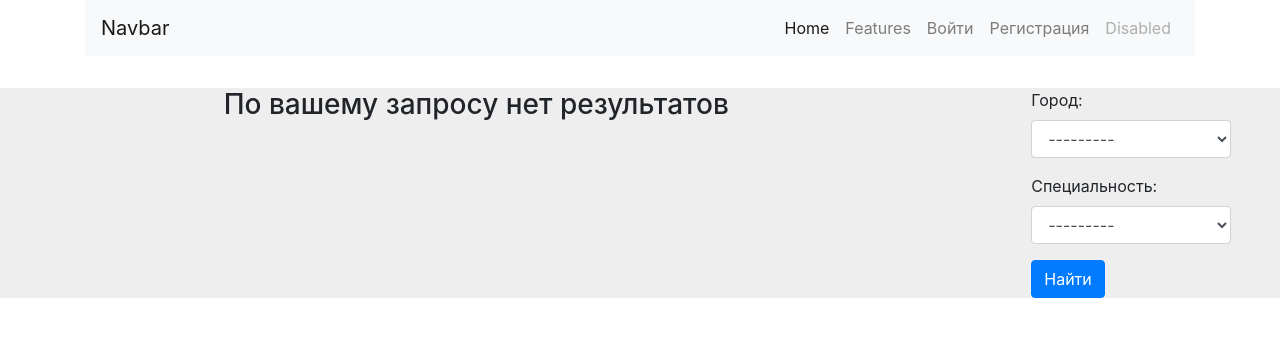
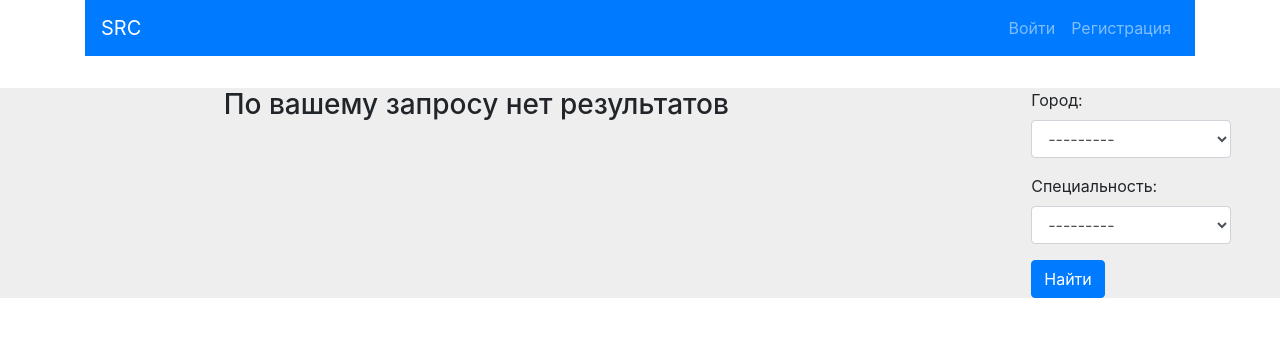
Before and after one commit to olysseuss/service_scrp, a Django app: page /list in a window 1280 px wide. Shown: the top 337 px of the page. Run offline with Django 3.2, Linux system fonts and the light colour scheme; data that the repository does not hold is empty; parts of the project's set-up code (start-up, migrations or seed data) failed here and were passed over; some libraries are stand-ins or nearby versions.

Commit message:
fonts, logo and navbar

```diff
--- a/src/scrap/templates/scrap/home.html
+++ b/src/scrap/templates/scrap/home.html
@@ -6,7 +6,7 @@
 {% block content %}
 <div class="container">
     <div class="row text-center">
-        <div class="col my-2"><h2>Сбор вакансий</h2>
+        <div class="col my-2"><h2>Поиск вакансий</h2>
         <p class="my-4">Выберете город и специальность</p>
         </div>
     </div>
--- a/src/scrap/templates/scrap/list.html
+++ b/src/scrap/templates/scrap/list.html
@@ -5,6 +5,13 @@
 
 {% block content %}
 <div class="col-md-9" style="background-color: #eee">
+
+{% if object_list %}
+    <div class="row">
+        <div class="col-md mx-auto">
+            <h3 align="center">Результаты запроса</h3>
+        </div>
+    </div>
     {% for obj in object_list%}
         <div class="card my-2">
             <div class="card-header">
@@ -17,14 +24,7 @@
                 <a href="{{obj.url}}" class="btn btn-primary">Go to the site</a>
             </div>
         </div>
-    {% empty %}
-    <div class="row">
-        <div class="col-md mx-auto">
-            <h3 align="center">По вашему запросу нет результатов</h3>
-        </div>
-    </div>
     {% endfor %}
-{% if object_list %}
     <div class="row">
         <div class="col">
             <nav aria-label="Page navigation example">
@@ -72,6 +72,12 @@
 <!--            </div>-->
         </div>
     </div>
+{% else %}
+    <div class="row">
+        <div class="col-md mx-auto">
+            <h3 align="center">По вашему запросу нет результатов</h3>
+        </div>
+    </div>
 {% endif %}
 </div>
 
--- /dev/null
+++ b/src/static/css/main.css
@@ -0,0 +1,8 @@
+@font-face {
+    font-family Alice;
+    src: url(../fonts/Alice-Regular.ttf)
+}
+#brand {
+    font-family Alice;
+    color: #fff
+}
--- a/src/templates/base.html
+++ b/src/templates/base.html
@@ -6,6 +6,7 @@
     <meta charset="utf-8">
     <meta name="viewport" content="width=device-width, initial-scale=1, shrink-to-fit=no">
     <link rel="icon" href="{% static 'favicon.ico' %}">
+    <link rel="stylesheet" href="{% static 'css/main.css' %}">
     <!-- Bootstrap CSS -->
     <link rel="stylesheet" href="https://stackpath.bootstrapcdn.com/bootstrap/4.5.2/css/bootstrap.min.css" integrity="sha384-JcKb8q3iqJ61gNV9KGb8thSsNjpSL0n8PARn9HuZOnIxN0hoP+VmmDGMN5t9UJ0Z" crossorigin="anonymous">
 
@@ -13,15 +14,13 @@
   </head>
   <body>
     <div class="container">
-    <nav class="navbar navbar-expand-lg navbar-light bg-light" >
-      <a class="navbar-brand" href="{% url 'home' %}">Navbar</a>
+    <nav class="navbar navbar-expand-lg navbar-dark" style="background-color: #007bff;" >
+      <a class="navbar-brand" href="{% url 'home' %}" id="brand">SRC</a>
       <button class="navbar-toggler" type="button" data-toggle="collapse" data-target="#navbarNavAltMarkup" aria-controls="navbarNavAltMarkup" aria-expanded="false" aria-label="Toggle navigation">
         <span class="navbar-toggler-icon"></span>
       </button>
       <div class="collapse navbar-collapse" id="navbarNavAltMarkup">
         <div class="navbar-nav ml-auto">
-          <a class="nav-link active" href="#">Home <span class="sr-only">(current)</span></a>
-          <a class="nav-link" href="#">Features</a>
           {% if user.is_authenticated %}
           <a class="nav-link" href="{% url 'accounts:logout' %}">Выйти</a>
           <a class="nav-link" href="{% url 'accounts:update' %}">Настройки</a>
@@ -29,7 +28,6 @@
           <a class="nav-link" href="{% url 'accounts:login' %}">Войти</a>
           <a class="nav-link" href="{% url 'accounts:register' %}">Регистрация</a>
           {% endif %}
-          <a class="nav-link disabled" href="#" tabindex="-1" aria-disabled="true">Disabled</a>
         </div>
       </div>
     </nav>
```
Also changed, not shown: src/static/favicon.ico. Lines whose indentation alone changed are shown as unchanged.
